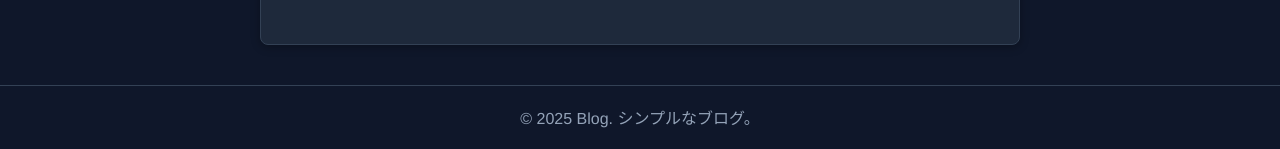
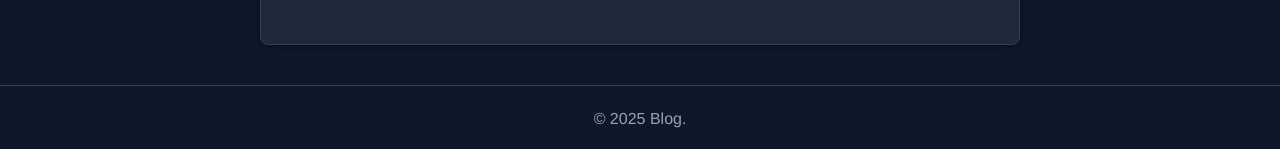
Before and after one commit to 6uclz1/claude-code-blog-site, a Jekyll site: the page built from _posts/2025-06-21-modern-web-design.md, in a window 1280 px wide and 900 px high, scrolled down 2117 px. Shown: the part 748-897 px from the top of the window. Built offline with Jekyll 4.4.1, drawn with Linux system fonts in a browser that asks for light colours.

Commit message:
フッターのテキストから「シンプルなブログ。」を削除

```diff
--- a/_includes/footer.html
+++ b/_includes/footer.html
@@ -1,5 +1,5 @@
 <footer>
   <div class="container">
-    <p>&copy; {{ 'now' | date: "%Y" }} {{ site.title }}. シンプルなブログ。</p>
+    <p>&copy; {{ 'now' | date: "%Y" }} {{ site.title }}.</p>
   </div>
 </footer>
```
